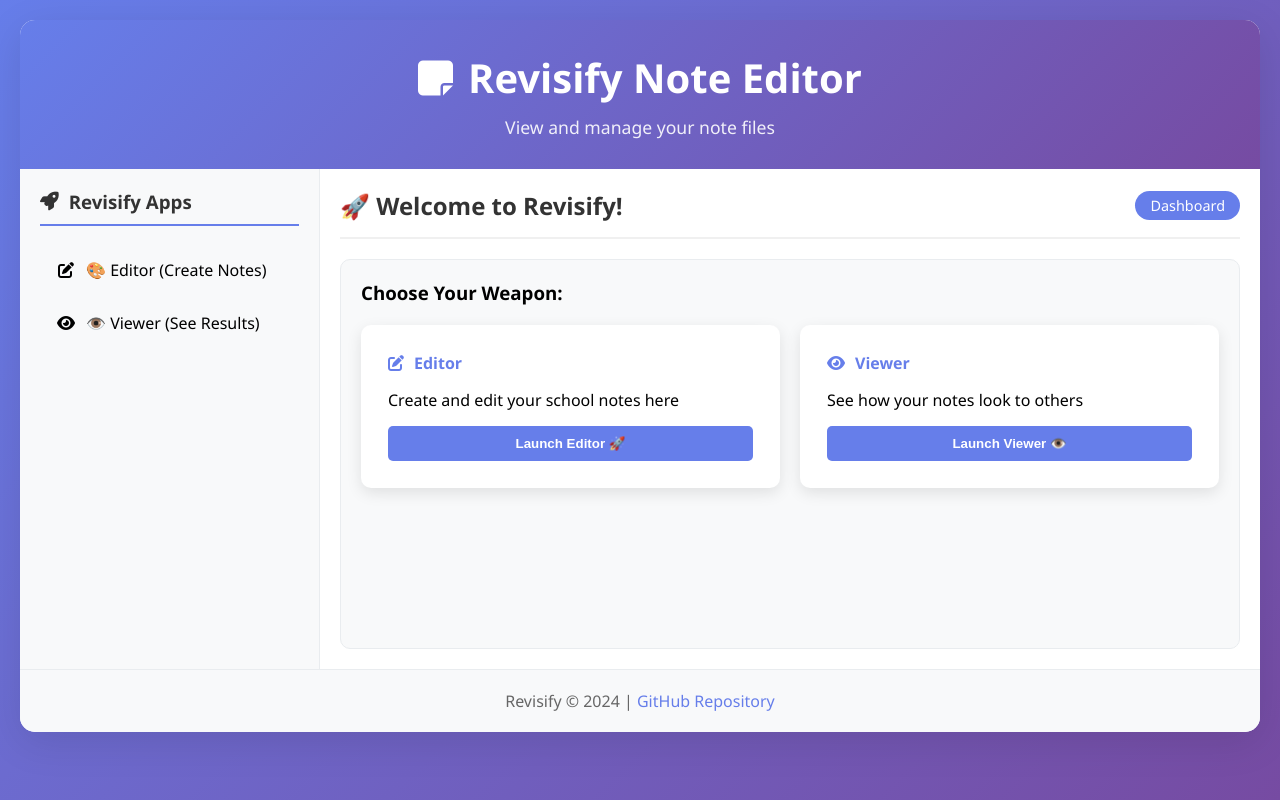
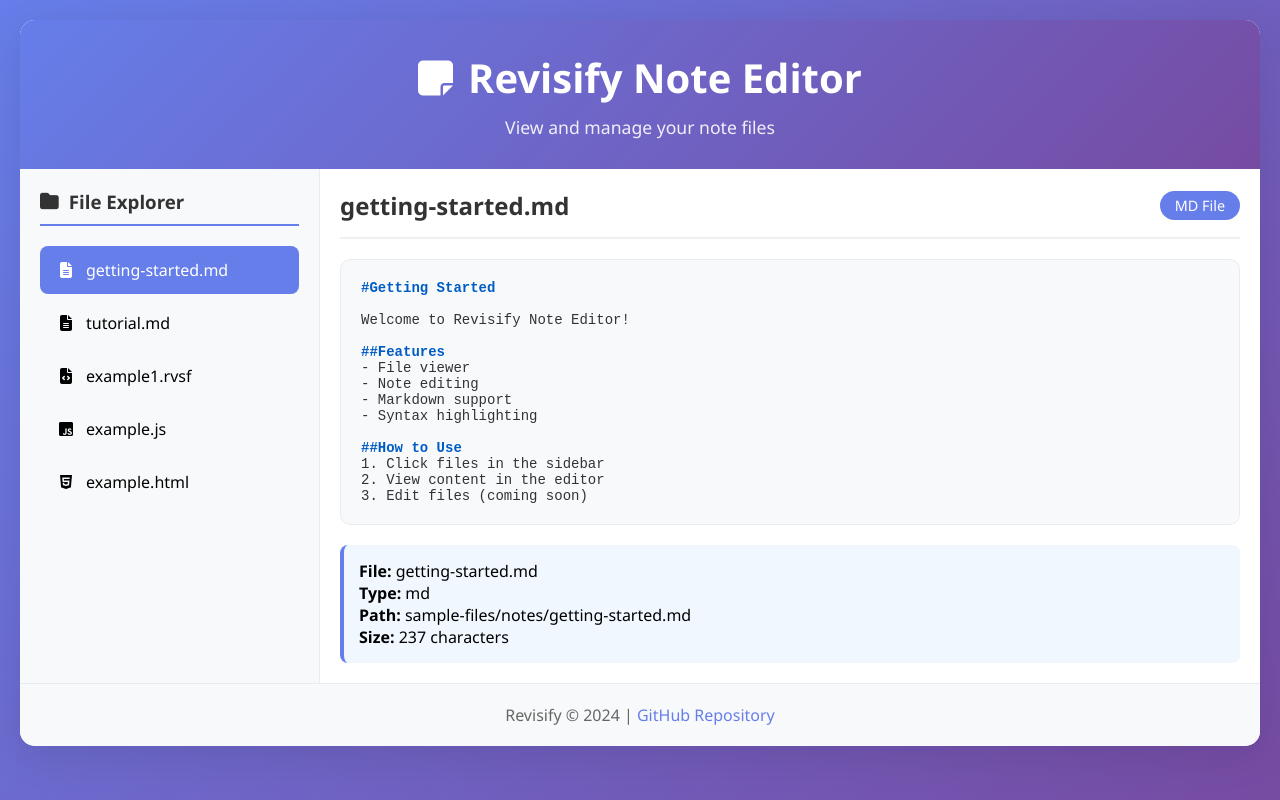
Before and after one commit to blackwhite237/revisify-note-editor, a plain HTML site: page public/index.html in a window 1280 px wide. Drawn offline with Linux system fonts and the light colour scheme.

Commit message:
restarted reorganized styles and scripts file structure

```diff
--- a/public/index.html
+++ b/public/index.html
@@ -16,39 +16,26 @@
 
         <div class="main-content">
             <div class="sidebar">
-              <h3><i class="fas fa-rocket"></i> Revisify Apps</h3>
-              <div class="file-tree">
-                  <div class="file-item" onclick="window.location.href='editor.html'">
-                      <i class="file-icon fas fa-edit"></i>
-                      <span class="file-name">🎨 Editor (Create Notes)</span>
-                  </div>
-                  <div class="file-item" onclick="window.location.href='viewer.html'">
-                      <i class="file-icon fas fa-eye"></i>
-                      <span class="file-name">👁️ Viewer (See Results)</span>
-                  </div>
+                <h3><i class="fas fa-folder"></i> File Explorer</h3>
+                <div class="file-tree" id="fileTree">
+                    <!-- Files will appear here -->
                 </div>
             </div>
 
             <div class="editor">
                 <div class="editor-header">
-                  <h2>🚀 Welcome to Revisify!</h2>
-                  <div class="file-type">Dashboard</div>
+                    <h2 id="fileName">Select a file</h2>
+                    <div class="file-type" id="fileType">
+                        <!-- File type will appear here -->
+                    </div>
                 </div>
 
                 <div class="editor-area">
-                  <h3>Choose Your Weapon:</h3>
-                  <div class="app-options">
-                      <div class="app-card" onclick="window.location.href='editor.html'">
-                          <h4><i class="fas fa-edit"></i> Editor</h4>
-                          <p>Create and edit your school notes here</p>
-                          <button>Launch Editor 🚀</button>
+                    <pre id="fileContent"><code>No file selected. Click on a file in the sidebar to view it.</code></pre>
                 </div>
-                      <div class="app-card" onclick="window.location.href='viewer.html'">
-                          <h4><i class="fas fa-eye"></i> Viewer</h4>
-                          <p>See how your notes look to others</p>
-                          <button>Launch Viewer 👁️</button>
-                      </div>
-                  </div>
+
+                <div class="file-info" id="fileInfo">
+                    <!-- File info will appear here -->
                 </div>
             </div>
         </div>
@@ -58,6 +45,6 @@
         </footer>
     </div>
 
-    <script src="script.js"></script>
+    <script src="scripts/script.js"></script>
 </body>
 </html>
--- a/public/styles/styles.css
+++ b/public/styles/styles.css
@@ -194,50 +194,3 @@ footer a:hover {
         border-bottom: 1px solid #e9ecef;
     }
 }
-/* App cards */
-.app-options {
-    display: flex;
-    gap: 20px;
-    margin-top: 20px;
-}
-
-.app-card {
-    flex: 1;
-    background: white;
-    border-radius: 10px;
-    padding: 25px;
-    box-shadow: 0 5px 15px rgba(0,0,0,0.1);
-    border: 2px solid transparent;
-    cursor: pointer;
-    transition: all 0.3s ease;
-}
-
-.app-card:hover {
-    transform: translateY(-5px);
-    box-shadow: 0 10px 25px rgba(102, 126, 234, 0.2);
-    border-color: #667eea;
-}
-
-.app-card h4 {
-    color: #667eea;
-    display: flex;
-    align-items: center;
-    gap: 10px;
-    margin-bottom: 15px;
-}
-
-.app-card button {
-    background: #667eea;
-    color: white;
-    border: none;
-    padding: 10px 20px;
-    border-radius: 5px;
-    cursor: pointer;
-    margin-top: 15px;
-    width: 100%;
-    font-weight: bold;
-}
-
-.app-card button:hover {
-    background: #764ba2;
-}
```
Lines whose indentation alone changed are shown as unchanged.
